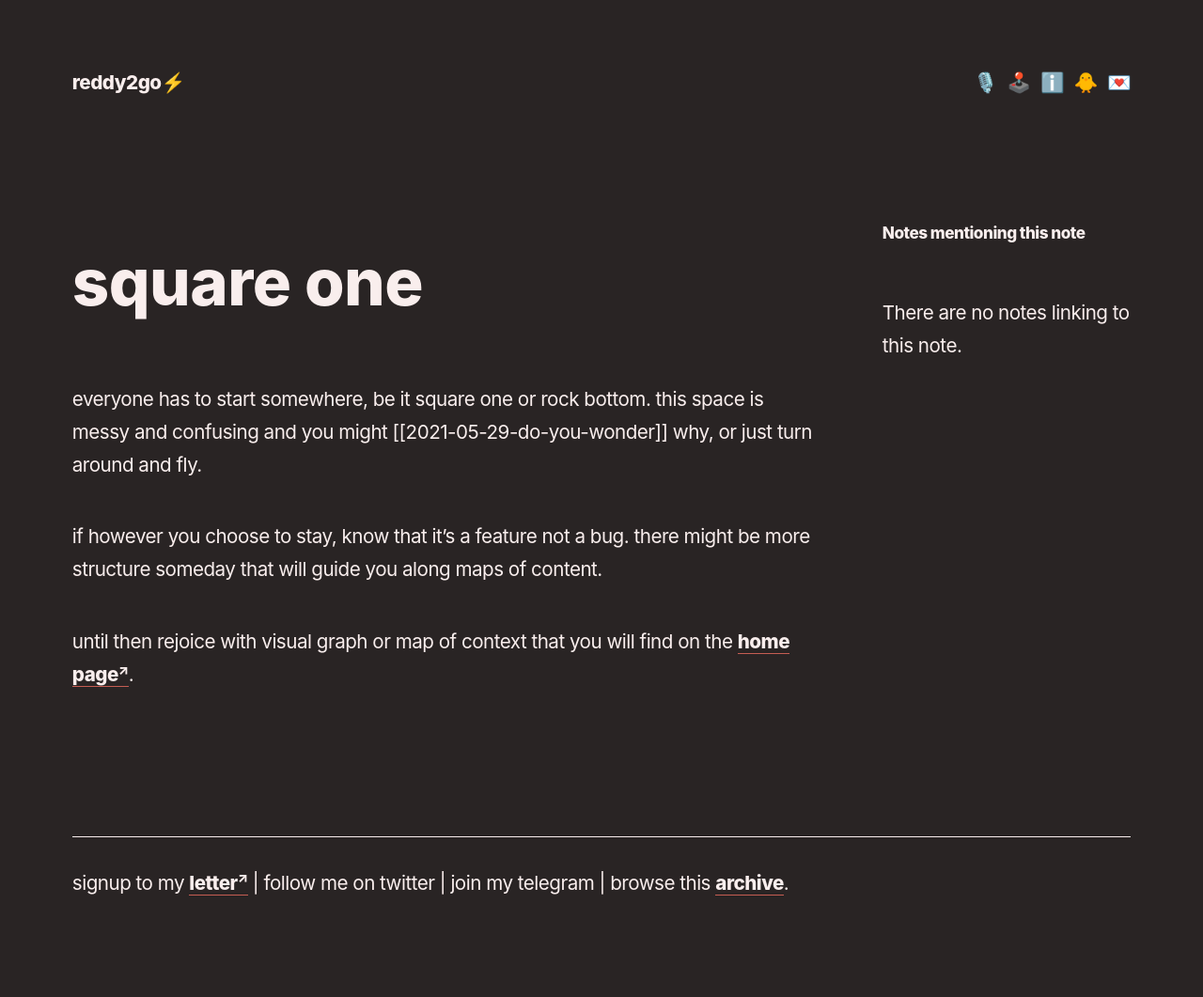
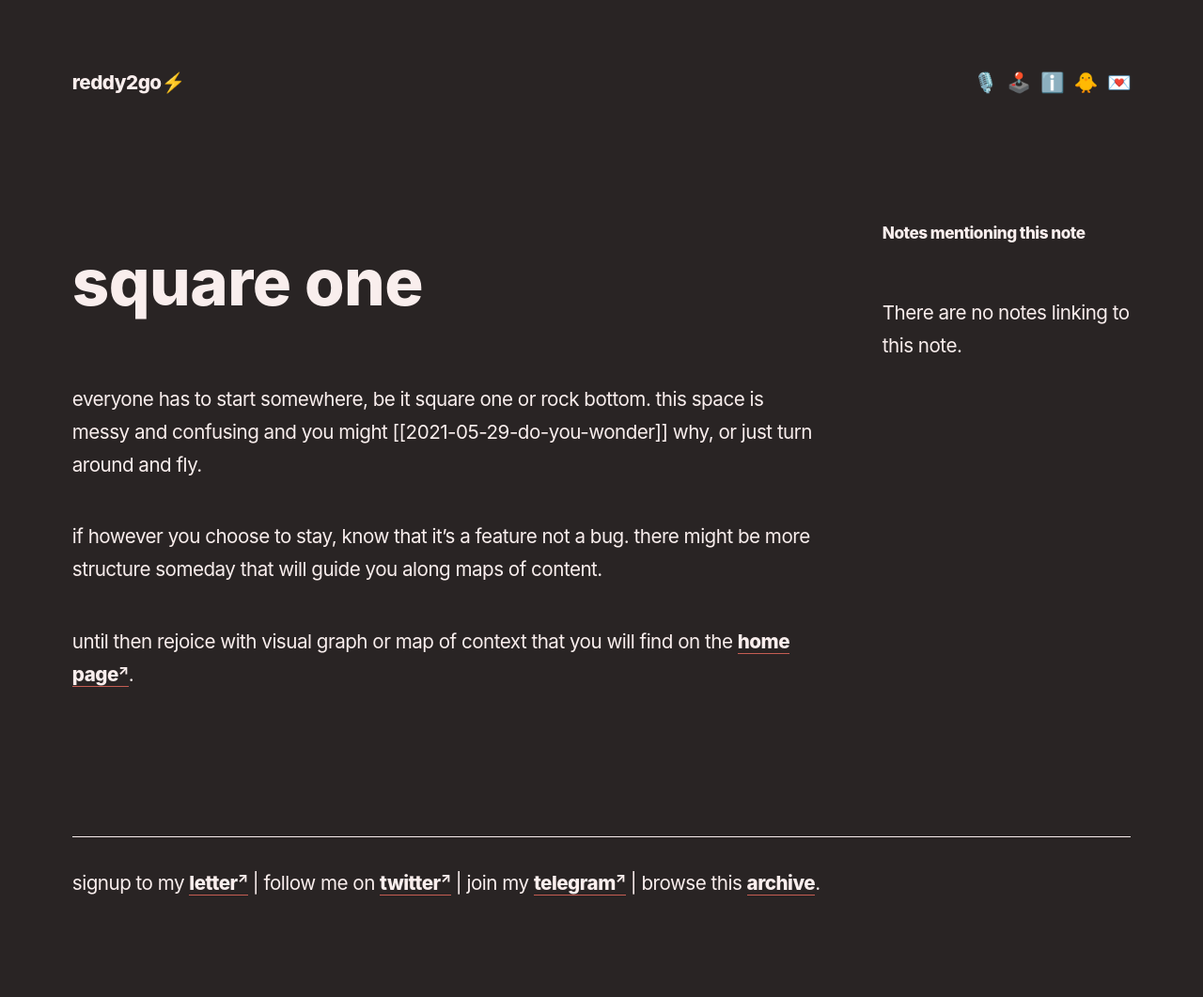
Before and after one commit to reddy2go/redgarden, a Jekyll site: the page built from _notes/square one.md, in a window 1280 px wide. Shown: the whole page at 94% size. Built offline with Jekyll 4.4.1, drawn with Linux system fonts in a browser that asks for light colours; some web fonts are replaced; Markdown is read by kramdown in place of the engine named in the settings.

Commit message:
Update footer.html

```diff
--- a/_includes/footer.html
+++ b/_includes/footer.html
@@ -1,4 +1,4 @@
 <hr/>
 <p>
-    signup to my <a href="https://playtime.reddy2go.com/" target="_blank"> letter</a> | follow me on twitter | join my telegram | browse this <a class="internal-link" href="/archive">archive</a>.
+    signup to my <a href="https://playtime.reddy2go.com/" target="_blank"> letter</a> | follow me on <a href="https://twitter.com/reddy2go" target="_blank"> twitter</a> | join my <a href="https://t.me/reddy2play" target="_blank"> telegram</a> | browse this <a class="internal-link" href="/archive">archive</a>.
 </p>
```
